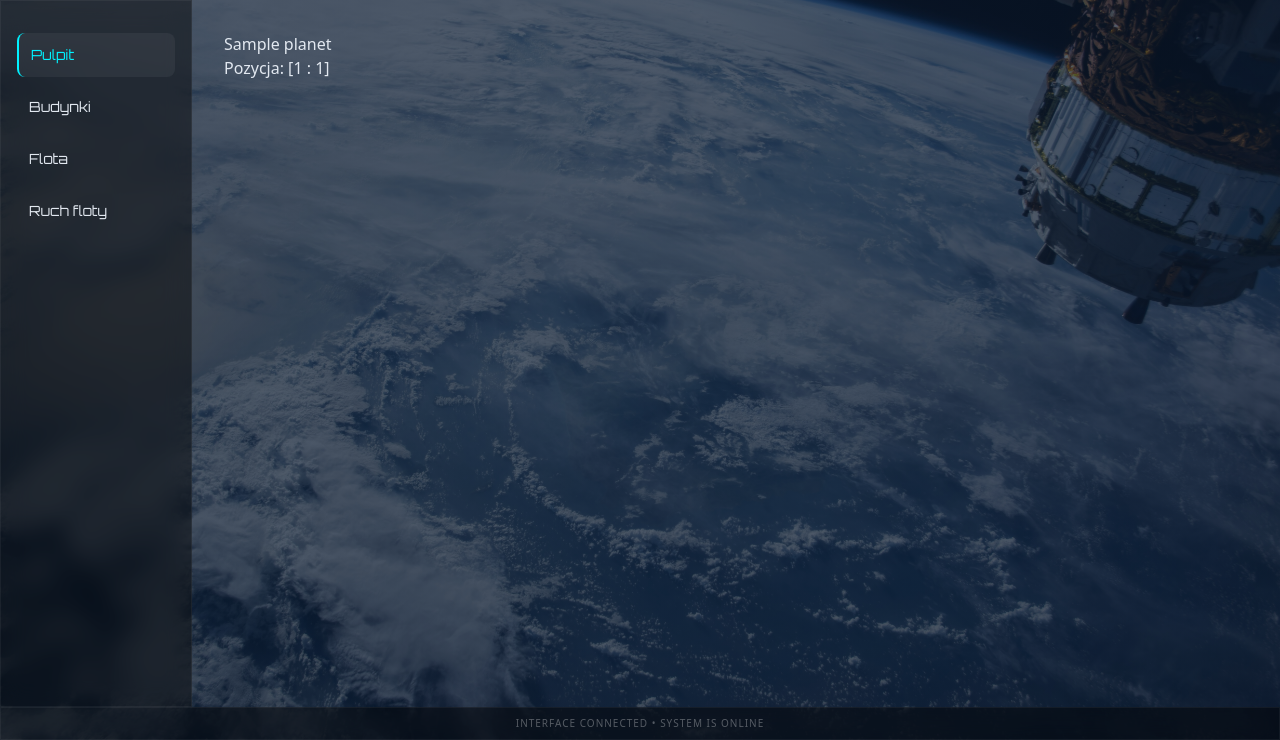
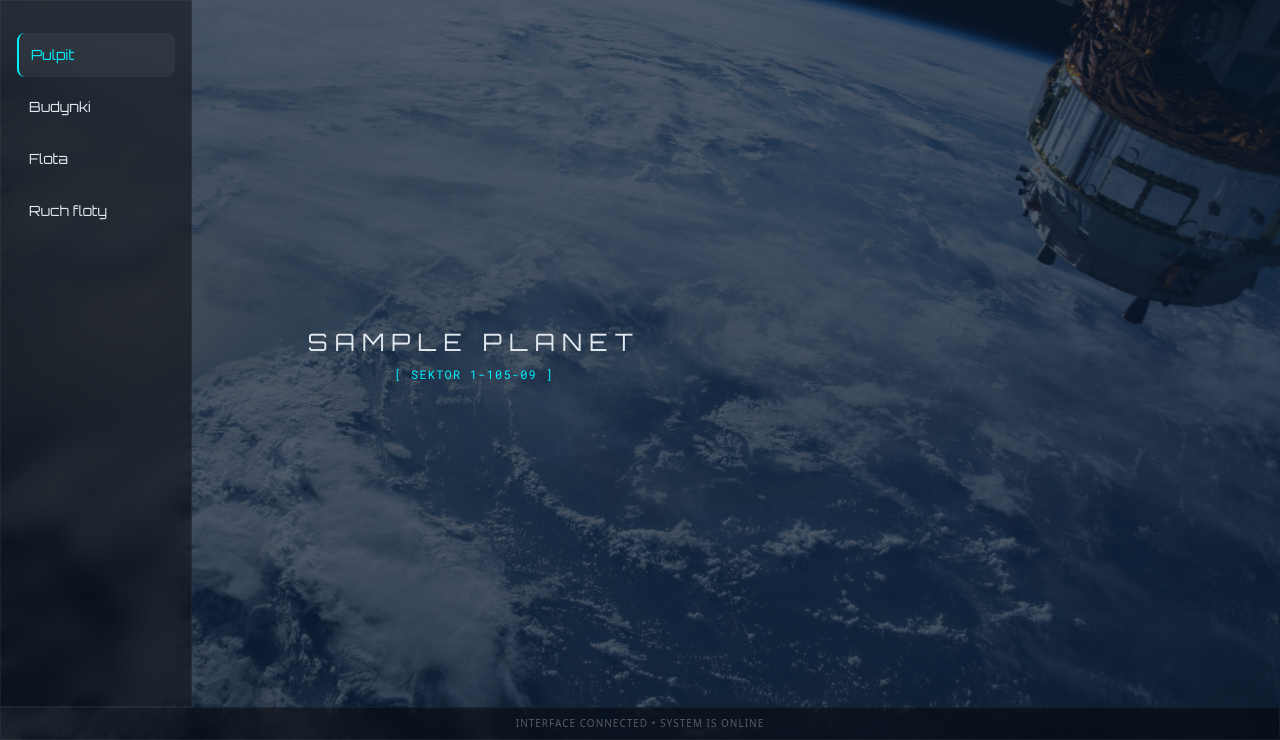
Before and after one commit to Lord-zet/spacehunters, a Django app: page /game/planet/1/ in a window 1280 px wide. Shown: the part 60-800 px from the top of the page. Run offline with Django 5.2, Linux system fonts and the light colour scheme; a user stored in the database is signed in; tables that the repository leaves empty hold one stand-in row (values such as "Sample post"); some libraries are stand-ins or nearby versions.

Commit message:
refactor: migrate planet_detail page to Tailwind

```diff
--- a/src/apps/game/templates/game/planet_detail.html
+++ b/src/apps/game/templates/game/planet_detail.html
@@ -1,16 +1,23 @@
 {% extends "game/base.html" %}
 {% load time_extras %}
-
-{% block title %}
-{{ planet.name }}
-{% endblock %}
+{% block title %}Dashboard | {{ planet.name }}{% endblock %}
 
 {% block content %}
+<div class="grid grid-cols-1 lg:grid-cols-12 gap-6 h-full font-mono">
 
-        <div class="panel">
-            <h2>{{ planet.name }}</h2>
-            <p>Pozycja: [{{ planet.x }} : {{ planet.y }}]</p>
+    <!-- CENTRALNY OBSZAR: WIZUALIZACJA (OPEN LAYOUT) -->
+    <div class="lg:col-span-6 flex flex-col items-center justify-center relative min-h-[400px]">
+        <div class="absolute inset-0 flex items-center justify-center -z-10 opacity-30">
+             <!-- Tu można wstawić SVG orbitującej planety -->
+             <div class="w-64 h-64 rounded-full border border-accent-cyan/20 animate-[spin_20s_linear_infinite]"></div>
+             <div class="absolute w-80 h-80 rounded-full border border-white/10 animate-[spin_40s_linear_infinite_reverse]"></div>
         </div>
 
+        <div class="text-center">
+            <h3 class="font-scifi text-2xl tracking-[0.3em] uppercase mb-2">{{ planet.name|default:"Alfa Prime" }}</h3>
+            <p class="text-xs text-accent-cyan tracking-widest">[ SEKTOR 1-105-09 ]</p>
+        </div>
+    </div>
 
+</div>
 {% endblock %}
```
